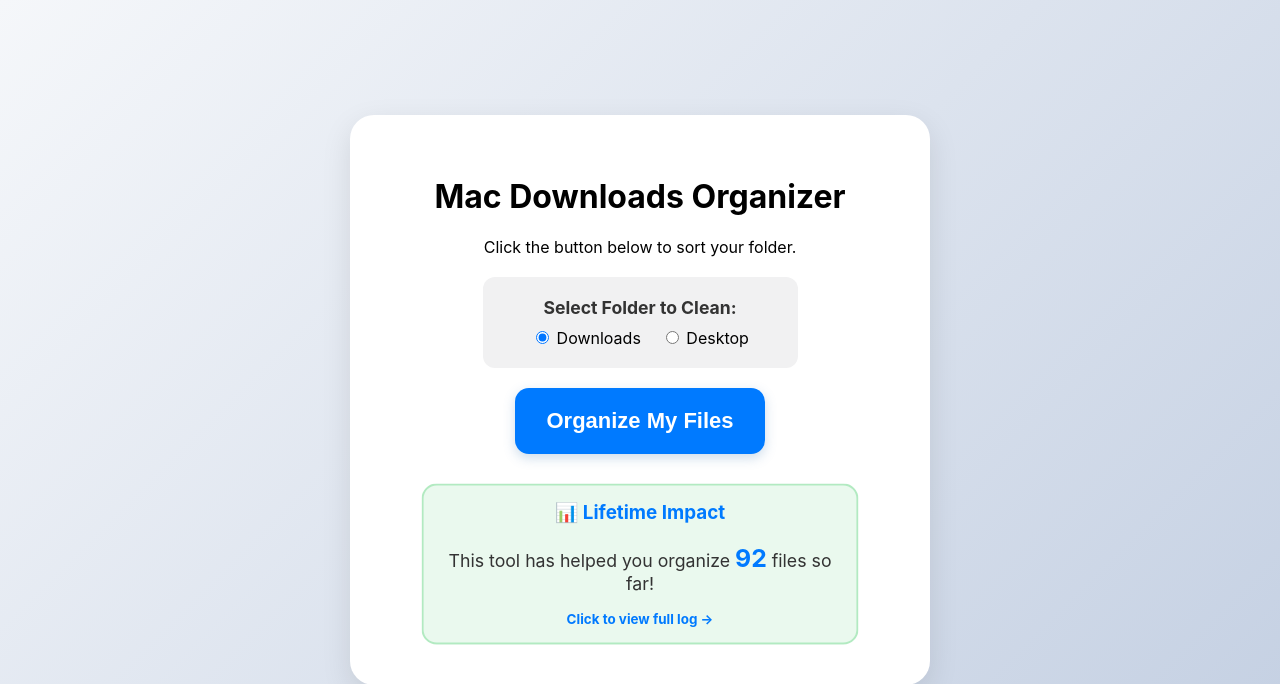
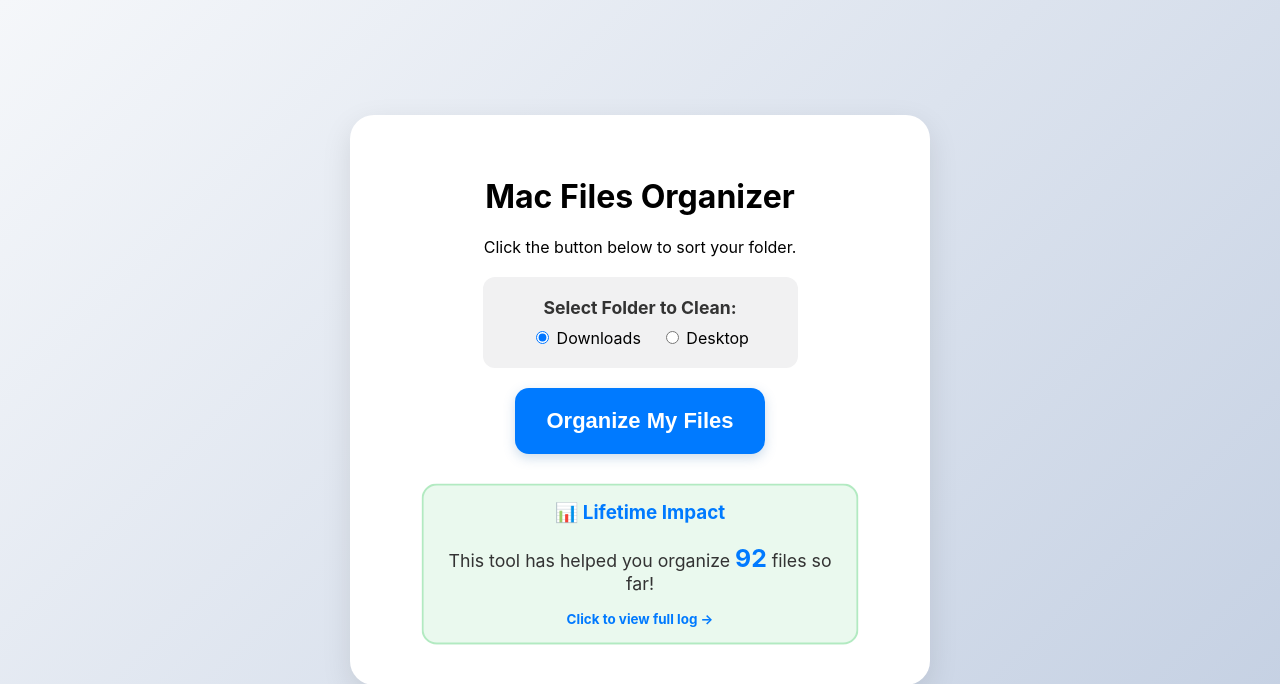
Before and after one commit to saptayh-8910/mac-file-organizer, a Flask app: page / in a window 1280 px wide. Shown: the top 684 px of the page. Run offline with Flask 3, Linux system fonts and the light colour scheme.

```diff
--- a/templates/index.html
+++ b/templates/index.html
@@ -7,7 +7,7 @@
 
 <body>
     <div class="card">
-        <h1>Mac Downloads Organizer</h1>
+        <h1>Mac Files Organizer</h1>
         <p>Click the button below to sort your folder.</p>
 
     {% if message %}
```
Also changed, not shown: MacOrganizerApp-preview.png (added), 2 other files.
